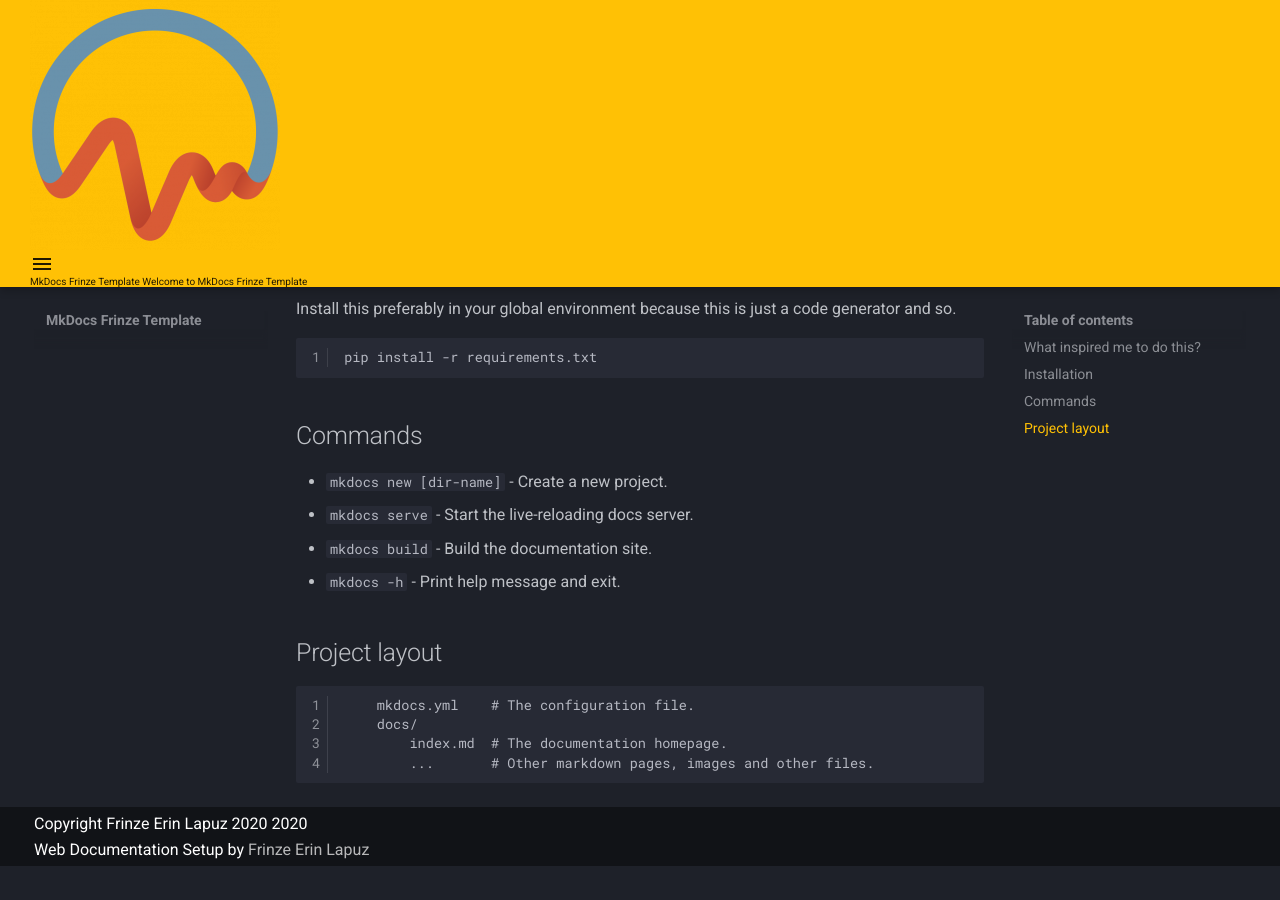
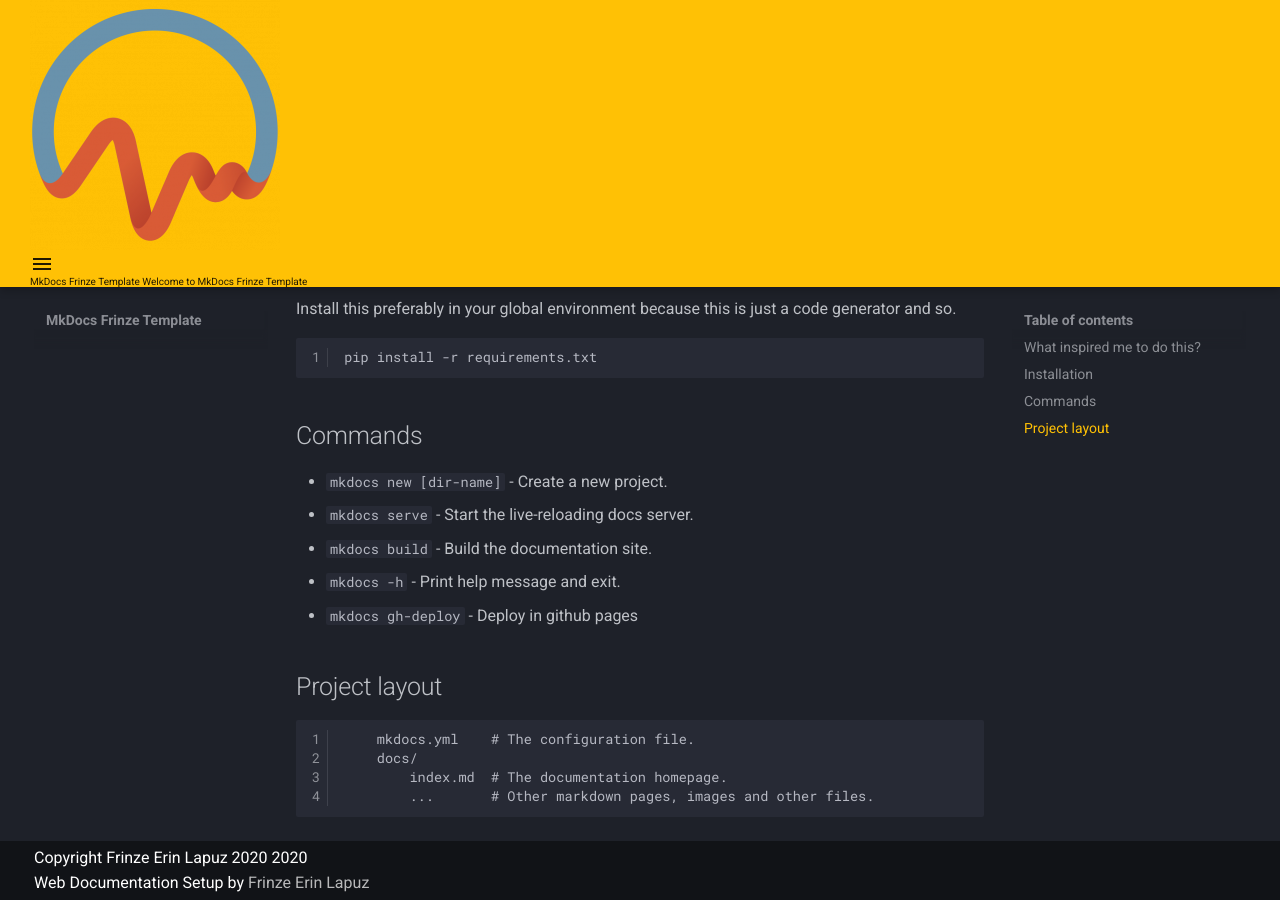
Before and after one commit to frinzekt/mkdocs-frinze-template, an MkDocs documentation site: the page built from docs/index.md, in a window 1280 px wide and 900 px high, scrolled down 727 px. Built offline with MkDocs 1.6.1 and Material for MkDocs 9.7.7, drawn with Linux system fonts in a browser that asks for light colours; before the commit the page ends 1593 px from its top, so only the background shows below that.

Commit message:
github pages deployment

````diff
--- a/docs/index.md
+++ b/docs/index.md
@@ -23,6 +23,7 @@
 * `mkdocs serve` - Start the live-reloading docs server.
 * `mkdocs build` - Build the documentation site.
 * `mkdocs -h` - Print help message and exit.
+* `mkdocs gh-deploy` - Deploy in github pages
 
 ## Project layout
 ```
````
